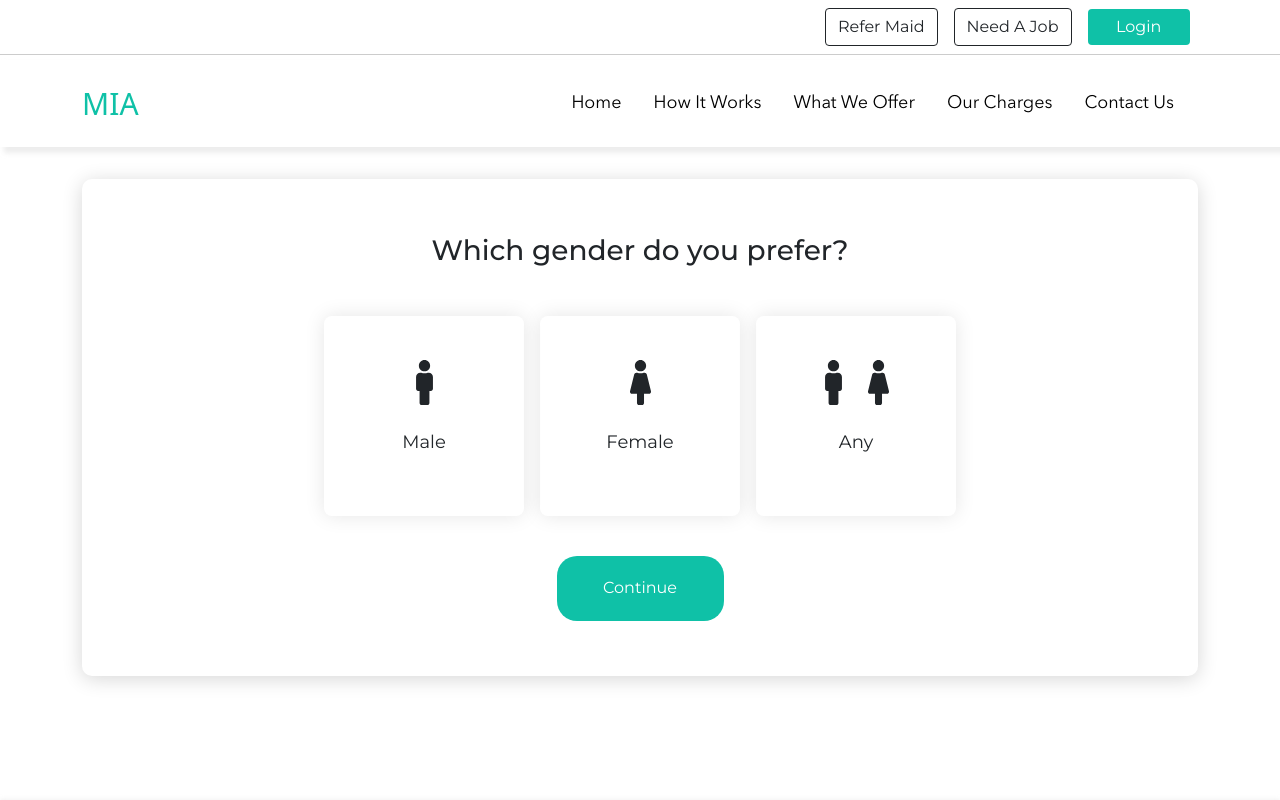
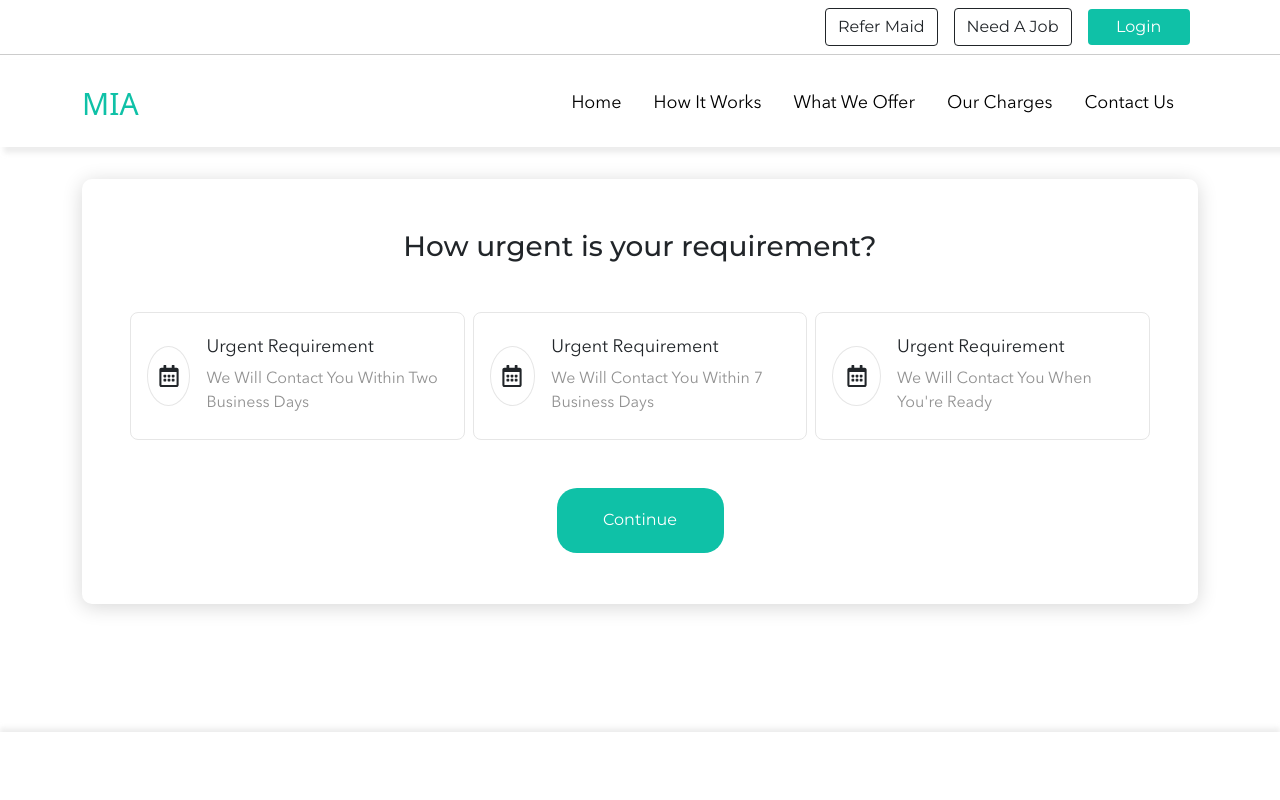
Before and after one commit to Kehindecodes/Mia, a React (Create React App) app: page / in a window 1280 px wide. Shown: the top 800 px of the page. Built offline with nearby package versions, Linux system fonts and the light colour scheme.

Commit message:
finish after selection screen desktop

```diff
--- a/src/App.js
+++ b/src/App.js
@@ -1,12 +1,14 @@
 import './styles/App.scss';
 import ContactUs from './pages/ContactUs';
 import SelectGender from './components/SelectGender';
+import AfterSelection from './components/AfterSelection';
 
 function App() {
 	return (
 		<div>
 			{/* <ContactUs /> */}
-			<SelectGender />
+			{/* <SelectGender /> */}
+			<AfterSelection />
 		</div>
 	);
 }
--- /dev/null
+++ b/src/components/AfterSelection.js
@@ -0,0 +1,68 @@
+import React from 'react';
+import { Card, Container, Stack, Button } from 'react-bootstrap';
+import Layout from './Layout';
+import { FaRegCalendarAlt } from 'react-icons/fa';
+import '../styles/AfterSelection.scss';
+const AfterSelection = () => {
+	return (
+		<Layout>
+			<Container>
+				<div className='selection_wrapper'>
+					<div className='content'>
+						<h3>How urgent is your requirement?</h3>
+						<div className='selections'>
+							<Stack direction='horizontal' gap={2}>
+								<Card>
+									<Card.Body>
+										<div className='icon_wrapper '>
+											<FaRegCalendarAlt size={22} />
+										</div>
+										<div className='text-left ms-3'>
+											<Card.Title>Urgent Requirement</Card.Title>
+											<Card.Text>
+												We Will Contact You Within Two Business Days
+											</Card.Text>
+										</div>
+									</Card.Body>
+								</Card>
+								<Card>
+									<Card.Body>
+										<div className='icon_wrapper me-3'>
+											<FaRegCalendarAlt size={22} />
+										</div>
+										<div>
+											<Card.Title>Urgent Requirement</Card.Title>
+											<Card.Text>
+												We Will Contact You Within 7 Business Days
+											</Card.Text>
+										</div>
+									</Card.Body>
+								</Card>
+								<Card>
+									<Card.Body>
+										<div className='icon_wrapper me-3'>
+											<FaRegCalendarAlt size={22} />
+										</div>
+										<div>
+											<Card.Title>Urgent Requirement</Card.Title>
+											<Card.Text>
+												We Will Contact You When You're Ready
+											</Card.Text>
+										</div>
+									</Card.Body>
+								</Card>
+							</Stack>
+						</div>
+						<div className='btnwrapper mx-auto '>
+							<Button className='form_btn ' type='submit'>
+								Continue
+							</Button>
+						</div>
+					</div>
+				</div>
+			</Container>
+		</Layout>
+	);
+};
+
+export default AfterSelection;
--- /dev/null
+++ b/src/styles/AfterSelection.scss
@@ -0,0 +1,73 @@
+.selection_wrapper{
+    margin-top: 2rem;
+    margin-bottom: 8rem;
+    width: 100%;
+    -webkit-box-shadow:  0px 3px 20px #00000029;
+    -moz-box-shadow:  0px 3px 20px #00000029;
+    box-shadow:  0px 3px 20px #00000029;
+    height: 425px;
+    border-radius: 10px;
+    padding:3rem ;
+    display: flex;
+    flex-direction: column;
+    justify-content: center;
+    text-align: center;
+    h3{
+        font-family: 'Montserrat', sans-serif;
+        font-family: 26px;
+    }
+    .selections{
+        margin-top: 3rem;
+        margin-bottom: 3rem;
+    }
+    .icon_wrapper{
+        width: 60px;
+        height: 60px;
+        border: 1px solid #E6E6E6;
+        border-radius: 50%;
+        display: flex;
+align-items: center;
+text-align: right;
+justify-content: center;
+
+
+    }
+    .card{
+        border-radius: 8px;
+        width: 410px;
+        height: 128px;
+        display: flex;
+        border: 1px solid #E6E6E6;
+        word-wrap: normal;
+     &:hover{
+        cursor: pointer;
+        border: 1px solid #0FC1A7;
+        box-shadow: 0px 8px 10px #0FC1A733;
+
+            svg{
+                color: #0FC1A7;
+            }
+            .icon_wrapper{
+                border: 1px solid #0FC1A7;
+            }
+
+     }
+        .card-body{
+            display: flex;
+            align-items: center;
+            text-align: left;
+
+            .card-title{
+                font-size: 18px;
+                font-family: "avenir";
+            }
+            .card-text{
+                font-size: 16px;
+                font-family: "avenir";
+                color: #929292;
+            }
+
+        }
+
+    }
+}
```
